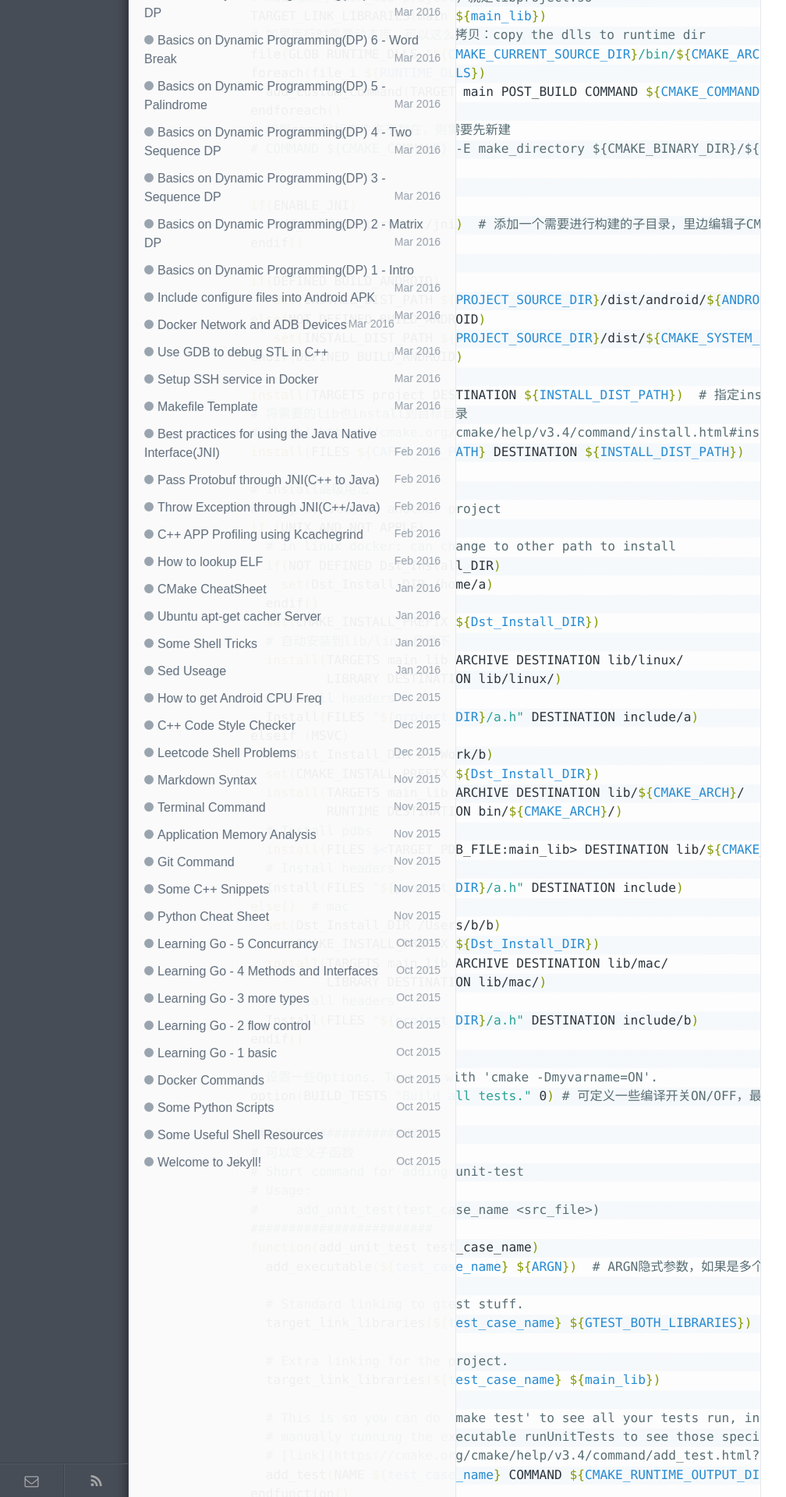
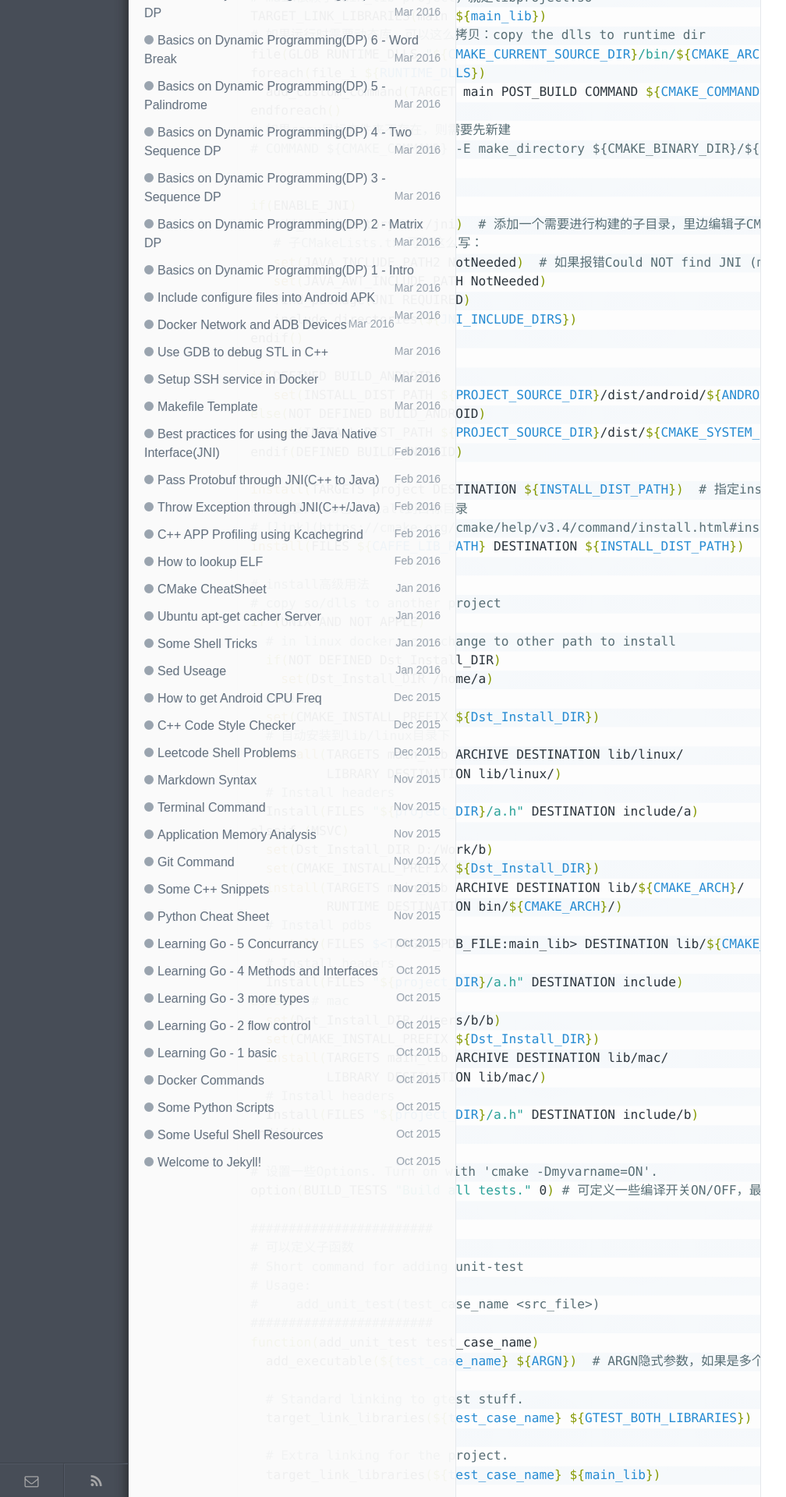
Before and after one commit to wykvictor/wykvictor.github.io, a Jekyll site: the page built from _posts/resources/2016-01-27-CMake-Cheatsheet.md, in a window 1280 px wide. Shown: the part 3080-5000 px from the top of the page at 78% size, without its empty margins (0-1008 px from the left). Built offline with Jekyll 4.4.1, drawn with Linux system fonts in a browser that asks for light colours.

Commit message:
update cmake java jni

```diff
--- a/_posts/resources/2016-01-27-CMake-Cheatsheet.md
+++ b/_posts/resources/2016-01-27-CMake-Cheatsheet.md
@@ -130,6 +130,11 @@
 
 if(ENABLE_JNI)
    add_subdirectory(src/jni)  # 添加一个需要进行构建的子目录，里边编辑子CMakeLists.txt
+   # 子CMakeLists.txt可以这么写：
+   set(JAVA_INCLUDE_PATH2 NotNeeded)  # 如果报错Could NOT find JNI (missing: JAVA_INCLUDE_PATH2，JAVA_AWT_INCLUDE_PATH）
+   set(JAVA_AWT_INCLUDE_PATH NotNeeded)
+   find_package(JNI REQUIRED)
+   include_directories(${JNI_INCLUDE_DIRS})
 endif()
 
 if(DEFINED BUILD_ANDROID)
```
